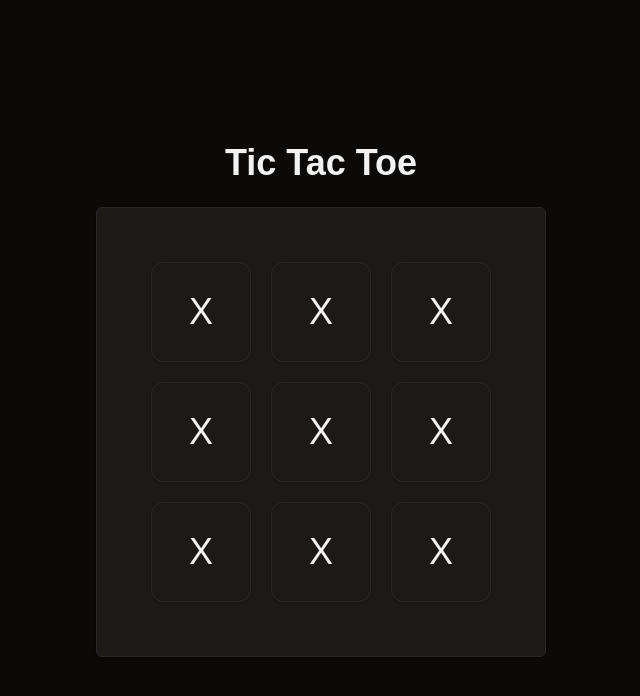
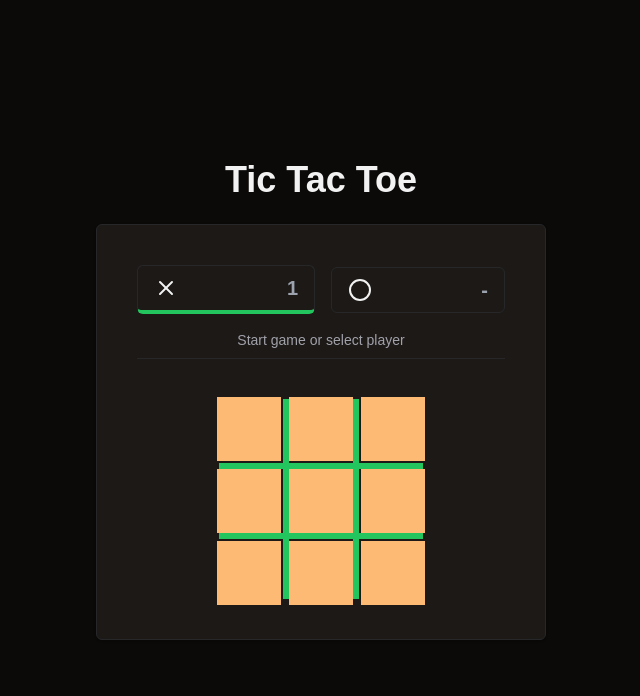
Before and after one commit to Hasan0734/tic-tac-toe, a Next.js app: page / in a window 1280 px wide. Both pictures are taken after a click on the button "New Game". Shown: the top 696 px of the page, without its empty margins (319-959 px from the left). Built offline with nearby package versions, Linux system fonts and the light colour scheme.

Commit message:
adding design

```diff
--- a/components/GameBoard.jsx
+++ b/components/GameBoard.jsx
@@ -1,13 +1,119 @@
-import React from 'react'
-import BoardCard from './BoardCard'
+import { Circle, X } from "lucide-react";
+import React, { useState } from "react";
 
-const GameBoard = () => {
+const GameBoard = ({ handlePlayer, selectPlayer }) => {
+  const data = [
+    [0, 1, 2],
+    [3, 4, 5],
+    [6, 7, 8],
+  ];
+
+  const [records, setRecords] = useState([]);
+
+  const handleClick = (i, e) => {
+
+    console.log(e.target)
+
+    setRecords((pre) => [...pre, { [i]: player }]);
+
+
+    // if (records.length < 9) {
+    //   setRecords((pre) => [...pre, { [i]: player }]);
+    //   handlePlayer();
+    //   return;
+    // }
+  };
+
+  console.log(records);
+
   return (
-    <div className='grid grid-cols-3 gap-5'>
-        {[1,2,3,4,5,6,7,8,9].map(() => <BoardCard/>)}
+    <div className="relative w-[216px] h-[216px]">
+      <svg className="stroke-primary stroke-[6px] h-full w-full">
+        <path
+          d="M108,83L6,83"
+          style={{
+            strokeDasharray: 102,
+            strokeDashoffset: 0,
+          }}
+        ></path>
+        <path
+          d="M108,153L6,153"
+          style={{
+            strokeDasharray: 102,
+            strokeDashoffset: 0,
+          }}
+        ></path>
+        <path
+          d="M108,83L210,83"
+          style={{
+            strokeDasharray: 102,
+            strokeDashoffset: 0,
+          }}
+        ></path>
+        <path
+          d="M108,153L210,153"
+          style={{
+            strokeDasharray: 102,
+            strokeDashoffset: 0,
+          }}
+        ></path>
+        <path
+          d="M73,118L73,16"
+          style={{
+            strokeDasharray: 102,
+            strokeDashoffset: 0,
+          }}
+        ></path>
+        <path
+          d="M143,118L143,16"
+          style={{
+            strokeDasharray: 102,
+            strokeDashoffset: 0,
+          }}
+        ></path>
+        <path
+          d="M73,118L73,220"
+          style={{
+            strokeDasharray: 102,
+            strokeDashoffset: 0,
+          }}
+        ></path>
+        <path
+          d="M143,118L143,220"
+          style={{
+            strokeDasharray: 102,
+            strokeDashoffset: 0,
+          }}
+        ></path>
+      </svg>
 
+      <table className="absolute w-full h-full inset-0 left-[3px] top-[10px]">
+        <tbody>
+          {data.map((dt, i) => (
+            <tr className="" key={i}>
+              {dt.map((item) => (
+                <td className="" key={item}>
+                  <span
+                    className="flex justify-center items-center relative  p-2 size-[64px] bg-orange-300"
+                    onClick={(e) => handleClick(item, e)}
+                  >
+                    <X label={"X"}className="size-12 invisible absolute inset-0 w-full h-full" />
+                    <Circle label={"O"}className="size-12 invisible absolute inset-0 w-full h-full" />
+                  </span>
+                </td>
+              ))}
+            </tr>
+          ))}
+        </tbody>
+      </table>
     </div>
-  )
-}
 
-export default GameBoard
+    // <div className='grid grid-cols-3 gap-5'>
+
+    //     {[1,2,3,4,5,6,7,8,9].map(() => <BoardCard/>)}
+
+    // </div>
+  );
+};
+
+export default GameBoard;
--- a/components/HomeSection.jsx
+++ b/components/HomeSection.jsx
@@ -1,12 +1,16 @@
-"use client"
+"use client";
 import React, { useState } from "react";
 import GameBoard from "./GameBoard";
 import { Button } from "./ui/button";
 import { Card } from "./ui/card";
+import { Circle, X } from "lucide-react";
+import { cn } from "@/lib/utils";
 
 const HomeSection = () => {
   const [newGame, setNewGame] = useState(false);
   const [resetGame, setResetGame] = useState(false);
+  const [selectPlayer, setSelectPlayer] = useState("X");
+  const [tiles, setTiles] = useState(Array(9).fill(null));
 
   const handleNewGame = () => {
     setNewGame(true);
@@ -16,14 +20,63 @@ const HomeSection = () => {
     setResetGame(true);
   };
 
+  const handleSelectPlayer = () => {
+    if (selectPlayer === "X") {
+      setSelectPlayer("O");
+      return;
+    } else {
+      setSelectPlayer("X");
+    }
+  };
+
   return (
     <>
       <div className="flex flex-col items-center gap-6">
         <h1 className="text-4xl font-semibold ">Tic Tac Toe</h1>
 
-        <Card className="border rounded-md p-10 h-[450px] w-[450px] flex items-center justify-center flex-col">
-        {newGame && <GameBoard />}
-        {!newGame && <Button onClick={setNewGame}>New Game</Button>}
+        <Card className="border rounded-md p-10 w-[450px] flex items-center justify-center flex-col space-y-6">
+          {newGame && (
+            <>
+              <div className="text-center w-full space-y-4 border-b pb-2">
+                <div className="flex items-center w-full gap-4">
+                  <div
+                    onClick={handleSelectPlayer}
+                    className={cn(
+                      "flex-grow border rounded-md px-4 py-2 flex items-center justify-between cursor-pointer",
+                      { "border-b-primary border-b-4 ": selectPlayer === "X" }
+                    )}
+                  >
+                    <X className="size-6" />
+                    <span className="text-xl text-gray-400 font-semibold">
+                      1
+                    </span>
+                  </div>
+                  <div
+                    onClick={handleSelectPlayer}
+                    className={cn(
+                      "flex-grow border rounded-md px-4 py-2 flex items-center justify-between cursor-pointer",
+                      { "border-b-primary  border-b-4 ": selectPlayer === "O" }
+                    )}
+                  >
+                    <Circle className="size-6" />
+                    <span className="text-xl text-gray-400 font-semibold">
+                      -
+                    </span>
+                  </div>
+                </div>
+
+                <p className="text-sm text-muted-foreground">
+                  Start game or select player
+                </p>
+              </div>
+              <GameBoard
+                tiles={tiles}
+                selectPlayer={selectPlayer}
+                handlePlayer={handleSelectPlayer}
+              />
+            </>
+          )}
+          {!newGame && <Button onClick={setNewGame}>New Game</Button>}
         </Card>
       </div>
     </>
```
Also changed, not shown: 1 other file (tests, documents, lock files or other folders).
